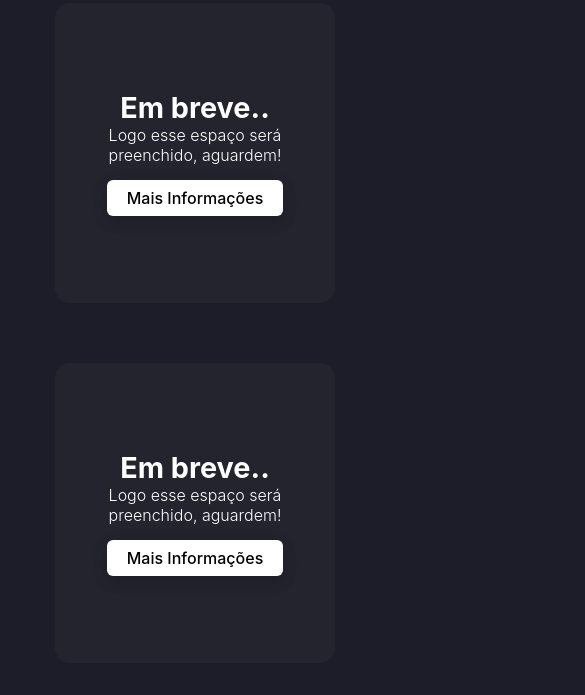
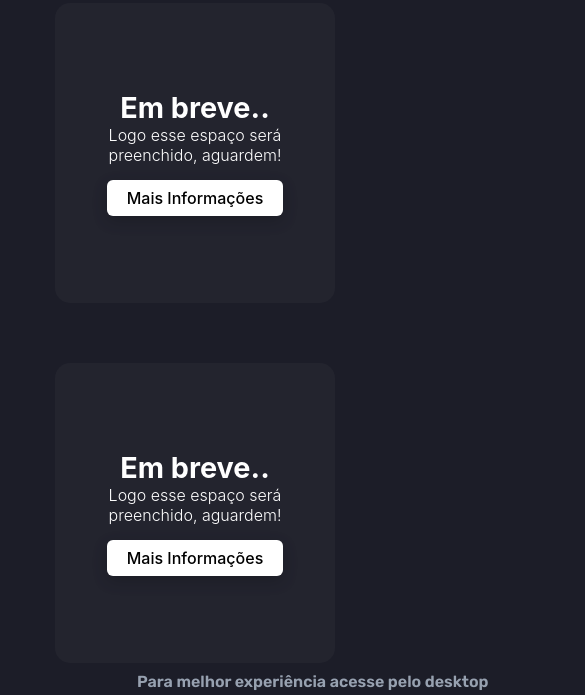
Before and after one commit to euleoosoares/euleoosoares, a plain HTML site: page index.html in a window 390 px wide. Shown: the part 1467-2162 px from the top of the page, 585 px wide, since content can reach past the window. Drawn offline with Linux system fonts and the light colour scheme.

Commit message:
adcionado texto em media screen

```diff
--- a/style.css
+++ b/style.css
@@ -51,7 +51,10 @@
 }
 @media screen and (max-width: 778px) {
     .atalho2 {
-        display: none;
+    width: 500px;
+        left: 137px;
+        top: 2135px;
+
     }
 
 }
```
